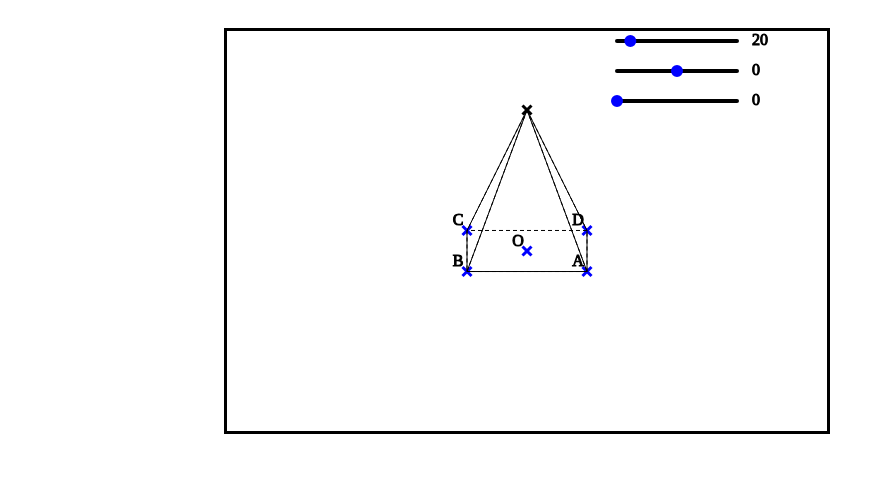
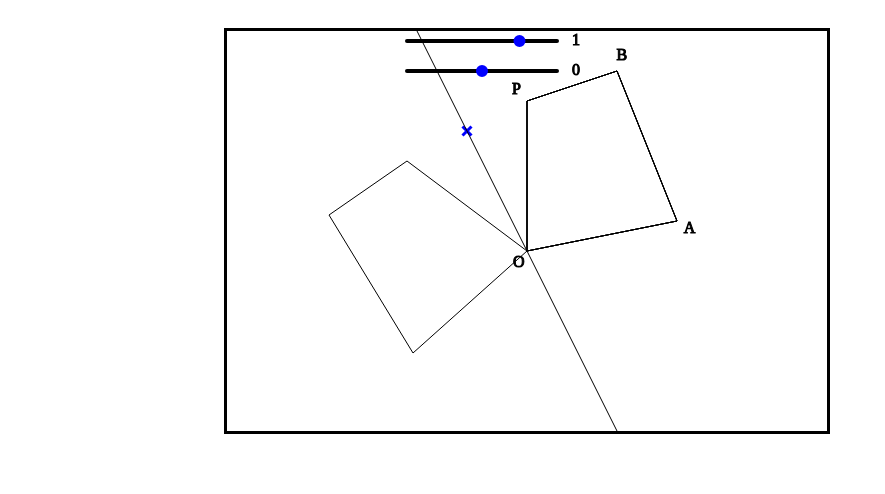
Before and after one commit to mathalea/m2d, a website built with Vite: page src/index.html in a window 1280 px wide. Shown: the full height of the page, 113-998 px from the left. Built offline with nearby package versions, Linux system fonts and the light colour scheme; files whose address does not match are found by name.

Commit message:
Update index.html

```diff
--- a/src/index.html
+++ b/src/index.html
@@ -8,6 +8,6 @@
   <body>
     <img src="/assets/img/logo.png" style="width: 75px;">
     <div id="app"></div>
-    <script type="module" src="/ts/pyramide3d.ts"></script>
+    <script type="module" src="/ts/main.ts"></script>
   </body>
 </html>
```
